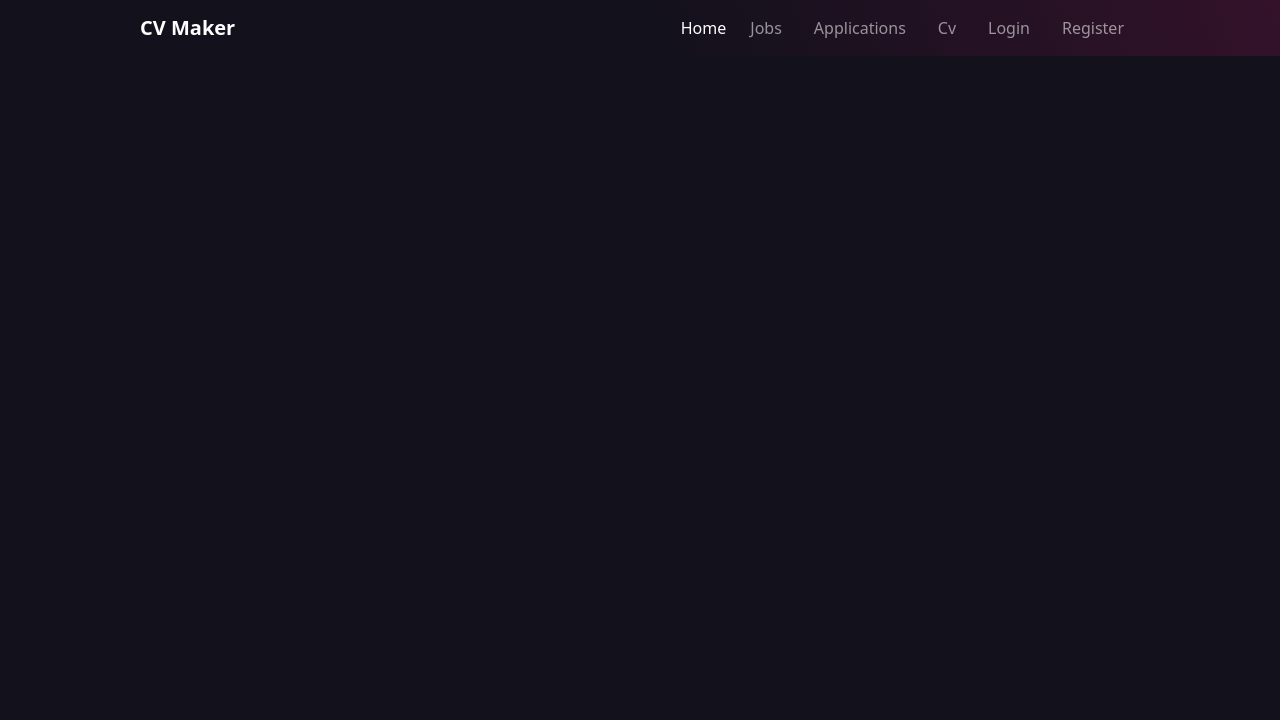
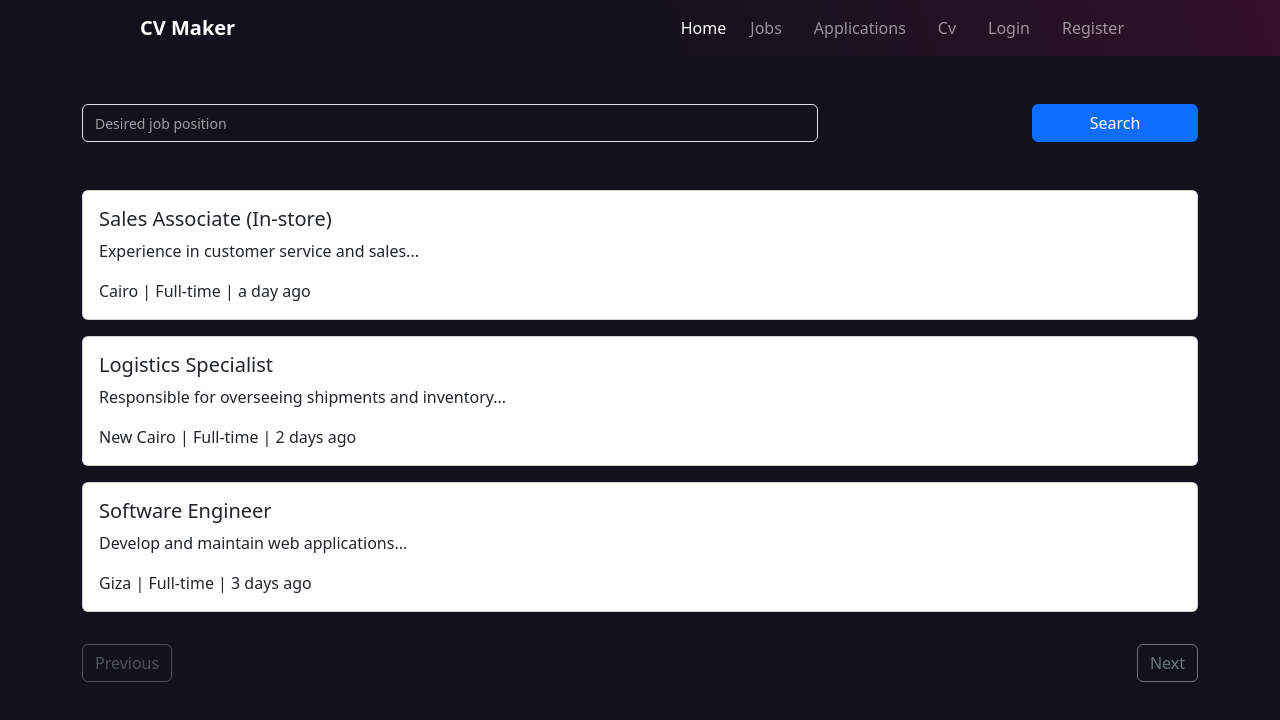
Before and after one commit to MoazCodes/cvbuilder, a React (Create React App) app in the folder frontend/: page /jobs in a window 1280 px wide. Shown: the top 720 px of the page. Built offline with nearby package versions, Linux system fonts and the light colour scheme.

Commit message:
added jobs page

```diff
--- a/frontend/src/App.tsx
+++ b/frontend/src/App.tsx
@@ -13,6 +13,8 @@ import { Route, Routes } from "react-router-dom";
 import CvInputs from "./componenets/CvInputs/CvInputs";
 import Register from "./pages/Register";
 import Applications from "./pages/Applications/Applications";
+import Jobs from "./pages/Jobs/Jobs"
+
 function App() {
     useEffect(() => {
         new WOW.WOW({
@@ -28,6 +30,7 @@ function App() {
 
                 <Route path="templates" element={<Templates />} />
                 <Route path="register" element={<Register />} />
+                <Route path="jobs" element={<Jobs />} />
                 <Route path="applications" element={<Applications />} />
                 <Route path="templates/:id" element={<CvInputs />} />
             </Routes>
--- a/frontend/src/componenets/Navbar/index.tsx
+++ b/frontend/src/componenets/Navbar/index.tsx
@@ -32,9 +32,9 @@ const Navbar = () => {
                             >
                                 Home
                             </Link>
-                            <a className="nav-link mx-2" href="#">
+                            <Link className="nav-link mx-2" to={"Jobs"}>
                                 Jobs
-                            </a>
+                            </Link>
                             <Link className="nav-link mx-2" to={"applications"}>
                                 Applications
                             </Link>
--- /dev/null
+++ b/frontend/src/pages/Jobs/Jobs.tsx
@@ -0,0 +1,194 @@
+import React, { useState, useEffect } from 'react';
+import './style.css';
+
+const Jobs = () => {
+  const [searchTerm, setSearchTerm] = useState('');
+  const [currentPage, setCurrentPage] = useState(0);
+  const [jobsPerPage, setJobsPerPage] = useState(3); // Default to 3 rows per page
+  const [windowHeight, setWindowHeight] = useState(window.innerHeight);
+
+  useEffect(() => {
+    const adjustJobsPerPage = () => {
+      const rowHeight = 150;
+      const availableHeight = window.innerHeight - 300;
+      const rows = Math.floor(availableHeight / rowHeight);
+      setJobsPerPage(rows);
+    };
+
+    adjustJobsPerPage();
+    window.addEventListener('resize', adjustJobsPerPage);
+
+    return () => {
+      window.removeEventListener('resize', adjustJobsPerPage);
+    };
+  }, [windowHeight]);
+
+  const filteredJobs = jobs.filter((job) =>
+    job.title.toLowerCase().includes(searchTerm.toLowerCase())
+  );
+
+  const startIndex = currentPage * jobsPerPage;
+  const paginatedJobs = filteredJobs.slice(startIndex, startIndex + jobsPerPage);
+
+  const handleNext = () => {
+    if (startIndex + jobsPerPage < filteredJobs.length) {
+      setCurrentPage(currentPage + 1);
+    }
+  };
+
+  const handlePrev = () => {
+    if (currentPage > 0) {
+      setCurrentPage(currentPage - 1);
+    }
+  };
+
+  return (
+    <>
+      {/* Search Form */}
+      <div className='h-80p'> </div>
+      <section className="search-section py-4">
+        <div className="container">
+          <div className="row justify-content-between">
+            <div className="col-md-8 col-sm-12">
+              <input
+                type="text"
+                className="form-control"
+                placeholder="Desired job position"
+                value={searchTerm}
+                onChange={(e) => setSearchTerm(e.target.value)}
+              />
+            </div>
+            <div className="col-md-2 col-sm-12">
+              <button className="btn btn-primary w-100">
+                <i className="fas fa-search"></i> Search
+              </button>
+            </div>
+          </div>
+        </div>
+      </section>
+
+      {/* Job List */}
+      <section className="job-listing py-4">
+        <div className="container">
+          <div className="row">
+            {paginatedJobs.length > 0 ? (
+              paginatedJobs.map((job, index) => (
+                <div className="col-12 mb-3" key={index}>
+                  <div className="card w-100">
+                    <div className="card-body">
+                      <div className="d-flex justify-content-between">
+                        <h5 className="card-title">{job.title}</h5>
+                        <button className="btn btn-link">
+                          <i className="far fa-star"></i>
+                        </button>
+                      </div>
+                      <p className="card-text">{job.description}</p>
+                      <p className="card-text">
+                        {job.location} | {job.type} | {job.postedDate}
+                      </p>
+                    </div>
+                  </div>
+                </div>
+              ))
+            ) : (
+              <p>No jobs match your search.</p>
+            )}
+          </div>
+
+          <div className="d-flex justify-content-between mt-3">
+            <button
+              className="btn btn-outline-secondary"
+              onClick={handlePrev}
+              disabled={currentPage === 0}
+            >
+              Previous
+            </button>
+            <button
+              className="btn btn-outline-secondary"
+              onClick={handleNext}
+              disabled={startIndex + jobsPerPage >= filteredJobs.length}
+            >
+              Next
+            </button>
+          </div>
+        </div>
+      </section>
+    </>
+  );
+};
+
+// Sample job data
+const jobs = [
+  {
+    title: 'Sales Associate (In-store)',
+    description: 'Experience in customer service and sales...',
+    location: 'Cairo',
+    type: 'Full-time',
+    postedDate: 'a day ago',
+  },
+  {
+    title: 'Logistics Specialist',
+    description: 'Responsible for overseeing shipments and inventory...',
+    location: 'New Cairo',
+    type: 'Full-time',
+    postedDate: '2 days ago',
+  },
+  {
+    title: 'Software Engineer',
+    description: 'Develop and maintain web applications...',
+    location: 'Giza',
+    type: 'Full-time',
+    postedDate: '3 days ago',
+  },
+  {
+    title: 'Product Manager',
+    description: 'Lead product strategy and development...',
+    location: 'Alexandria',
+    type: 'Full-time',
+    postedDate: '4 days ago',
+  },
+  {
+    title: 'Graphic Designer',
+    description: 'Create visual content for online and print media...',
+    location: 'Cairo',
+    type: 'Part-time',
+    postedDate: '5 days ago',
+  },
+  {
+    title: 'Marketing Coordinator',
+    description: 'Manage marketing campaigns and social media...',
+    location: 'Giza',
+    type: 'Full-time',
+    postedDate: '6 days ago',
+  },
+  {
+    title: 'Data Analyst',
+    description: 'Analyze large datasets to inform business decisions...',
+    location: 'New Cairo',
+    type: 'Full-time',
+    postedDate: 'a week ago',
+  },
+  {
+    title: 'HR Specialist',
+    description: 'Handle recruitment, onboarding, and employee relations...',
+    location: 'Alexandria',
+    type: 'Full-time',
+    postedDate: '8 days ago',
+  },
+  {
+    title: 'Project Manager',
+    description: 'Oversee and manage project lifecycle and timelines...',
+    location: 'Cairo',
+    type: 'Full-time',
+    postedDate: '10 days ago',
+  },
+  {
+    title: 'IT Support Technician',
+    description: 'Provide technical support and troubleshoot issues...',
+    location: 'Giza',
+    type: 'Full-time',
+    postedDate: '11 days ago',
+  },
+];
+
+export default Jobs;
--- /dev/null
+++ b/frontend/src/pages/Jobs/style.css
@@ -0,0 +1,4 @@
+.h-80p
+{
+    height: 80px;
+}
```
